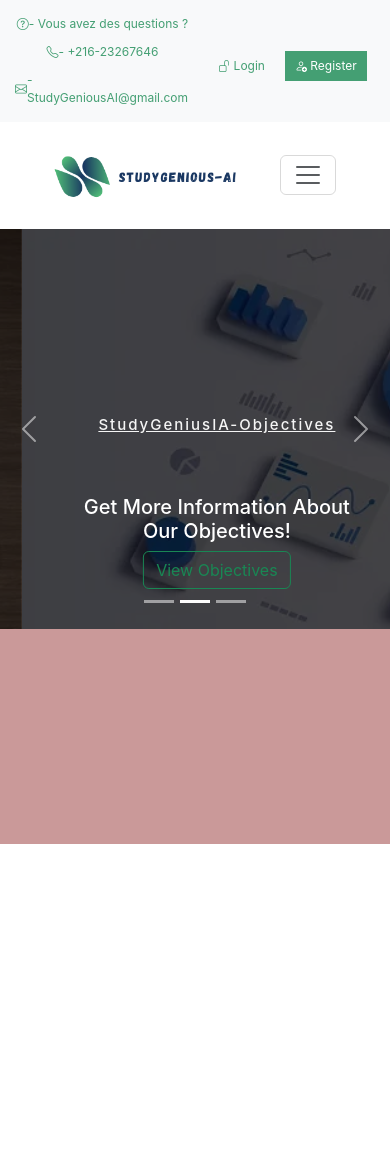
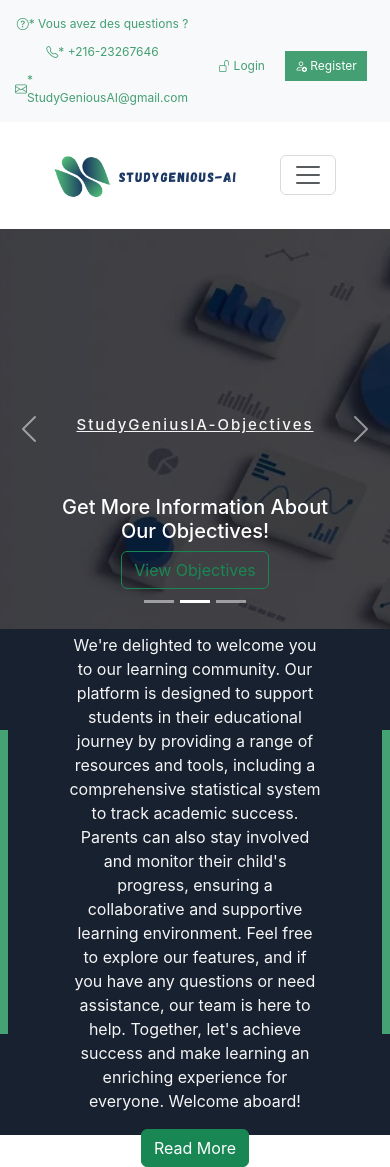
Before and after one commit to mohamed-wahbi/StudyGeniusAI, a React (Create React App) app in the folder Codes/Client/front/: page / in a window 390 px wide. Before the commit the page ends 844 px from the top, so only its background shows below. Built offline with nearby package versions, Linux system fonts and the light colour scheme.

Commit message:
creation d'une component pour dire bien venus pour notre utilisateurs responsive avec tous les écrons .

```diff
--- a/Codes/Client/front/src/App.css
+++ b/Codes/Client/front/src/App.css
@@ -1,5 +1,4 @@
 .home {
-  height: 100vh;
   width: 100%;
   background-color: rgb(202, 153, 153);
 }
--- a/Codes/Client/front/src/App.js
+++ b/Codes/Client/front/src/App.js
@@ -6,6 +6,7 @@ import { BrowserRouter, Routes, Route, Link } from 'react-router-dom';
 import logo from './Assets/logo.png'
 import NavbarBottom from './Components/NavbarBottom/NavbarBottom';
 import HeaderCarocel from './Components/HeaderCarocel/HeaderCarocel';
+import WelcomeMessage from './Components/WelcomeMessaqe/WelcomeMessage';
 
 const App = () => {
   return (
@@ -13,7 +14,7 @@ const App = () => {
       <NavbarTop />
       <NavbarBottom />
       <HeaderCarocel />
-
+      <WelcomeMessage />
     </div>
   )
 }
--- a/Codes/Client/front/src/Components/NavbarTop/NavbarTop.js
+++ b/Codes/Client/front/src/Components/NavbarTop/NavbarTop.js
@@ -5,9 +5,9 @@ const NavbarTop = () => {
     <div className='navbarTop'>
       <div className='navbarTopContent'>
         <div className='navbarTopContentLeft'>
-          <div className='contacts'> <i class="bi bi-question-circle"></i>{"-"} Vous avez des questions ?</div>
-          <div className='contacts'> <i class="bi bi-telephone"></i>{"-"} +216-23267646</div>
-          <div className='contacts'> <i class="bi bi-envelope">  </i>{"-"} StudyGeniousAI@gmail.com</div>
+          <div className='contacts'> <i class="bi bi-question-circle"></i>{"*"} Vous avez des questions ?</div>
+          <div className='contacts'> <i class="bi bi-telephone"></i>{"*"} +216-23267646</div>
+          <div className='contacts'> <i class="bi bi-envelope">  </i>{"*"} StudyGeniousAI@gmail.com</div>
         </div>
         <div className='navbarTopContentRight'>
           <button className='loginBtn'> <i class="bi bi-unlock"></i> Login</button>
--- /dev/null
+++ b/Codes/Client/front/src/Components/WelcomeMessaqe/WelcomeMessage.js
@@ -0,0 +1,23 @@
+import React from 'react'
+import './welcomeMessage.css'
+import Button from 'react-bootstrap/Button';
+
+
+const WelcomeMessage = () => {
+    return (
+        <div className='welcomeMessage'>
+            <div className='barRight'></div>
+            <div className='textMessage'>
+                <h3>Welcome</h3>
+                <p>We're delighted to welcome you to our learning community. Our platform is designed to support students in their educational journey by providing a range of resources and tools, including a comprehensive statistical system to track academic success. Parents can also stay involved and monitor their child's progress, ensuring a collaborative and supportive learning environment.
+
+                    Feel free to explore our features, and if you have any questions or need assistance, our team is here to help. Together, let's achieve success and make learning an enriching experience for everyone.
+                    Welcome aboard!</p>
+                    <Button variant="success">Read More</Button>
+            </div>
+            <div className='barLeft'></div>
+        </div>
+    )
+}
+
+export default WelcomeMessage
--- /dev/null
+++ b/Codes/Client/front/src/Components/WelcomeMessaqe/welcomeMessage.css
@@ -0,0 +1,30 @@
+.welcomeMessage {
+    background-color: #182130;
+    height: 60vh;
+    width: 100%;
+    display: flex;
+    justify-content: space-between;
+    align-items: center;
+}
+
+.welcomeMessage .barRight {
+    background-color: #45a373;
+    height: 60%;
+    width: 2%;
+
+}
+.welcomeMessage .barLeft {
+    background-color: #45a373;
+    height: 60%;
+    width: 2%;
+}
+
+.welcomeMessage .textMessage {
+    display: flex;
+    flex-direction: column;
+    align-items: center;
+    justify-content: center;
+    width: 65%;
+    text-align: center;
+    color: whitesmoke;
+}
```
